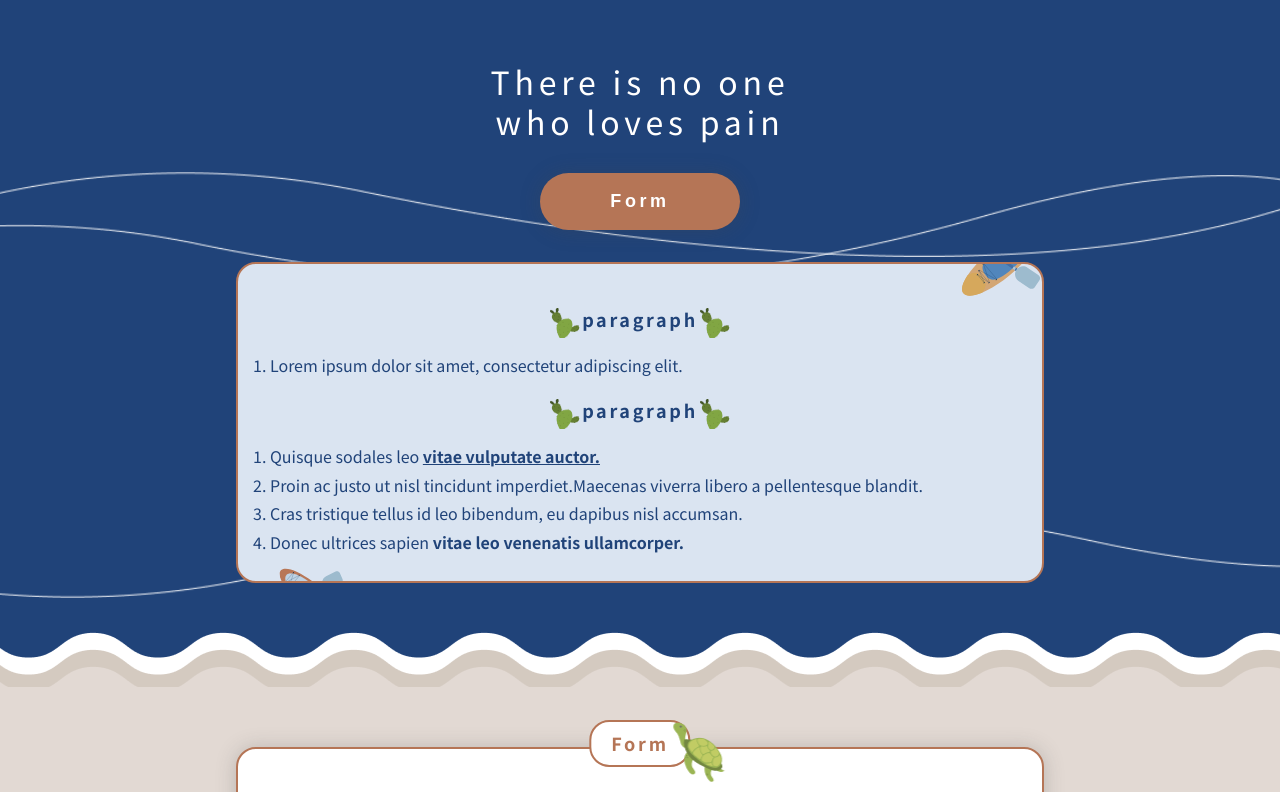
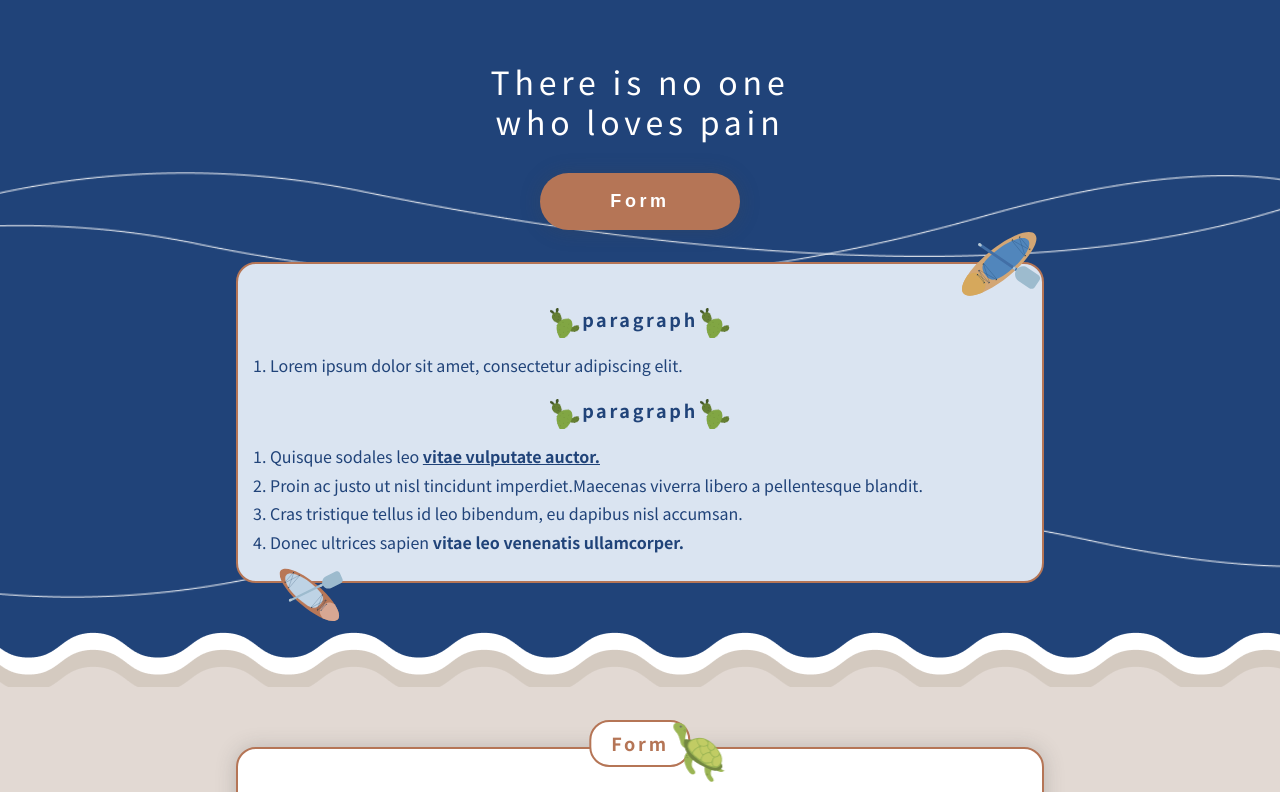
Before and after one commit to AZH0823/FormVaildtor, a Vue app: page / in a window 1280 px wide. Shown: the top 792 px of the page. Built offline with nearby package versions, Linux system fonts and the light colour scheme.

Commit message:
修改BUG and Readme

```diff
--- a/src/components/formIntro.vue
+++ b/src/components/formIntro.vue
@@ -19,8 +19,8 @@ export default {
         <ul>
           <li>Lorem ipsum dolor sit amet, consectetur adipiscing elit.</li>
         </ul>
+        <h5 class="para-icons p-1 bold">paragraph</h5>
         <ul>
-          <h5 class="para-icons p-1 bold">paragraph</h5>
           <li>Quisque sodales leo <span class="bold underline">vitae vulputate auctor.</span>
           </li>
           <li>Proin ac justo ut nisl tincidunt imperdiet.Maecenas viverra libero a pellentesque blandit.</li>
@@ -78,7 +78,7 @@ export default {
     border-radius: 20px;
 
     position: relative;
-    overflow: hidden;
+
     // sup img
     .sup{
       position: absolute;
@@ -103,6 +103,10 @@ export default {
         align-self: stretch;
         text-align: left;
         line-height: 180%;
+
+        @include mobile() {
+          text-align: inherit;
+        }
       }
       li::marker{
         display: block;
```
Also changed, not shown: src/assets/finshing.png (added), 1 other file (tests, documents, lock files or other folders).
